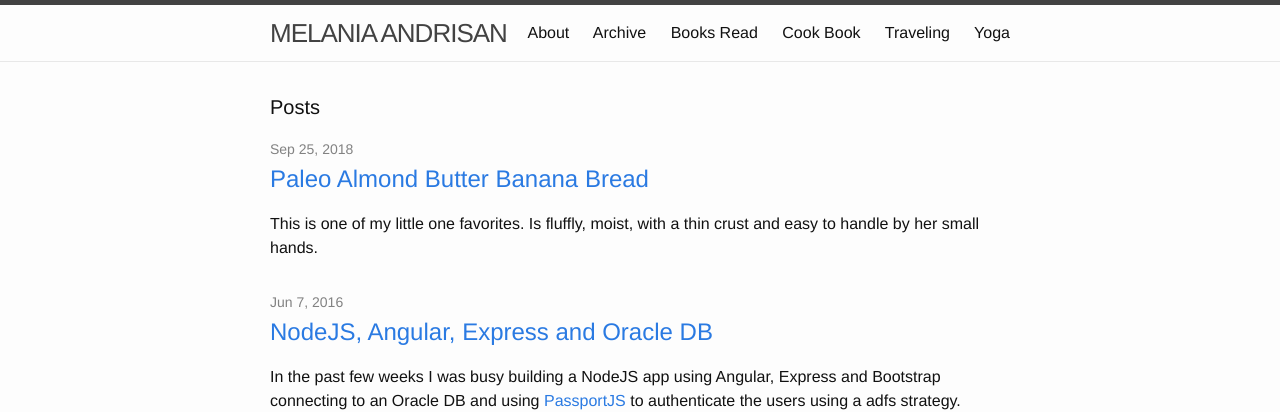
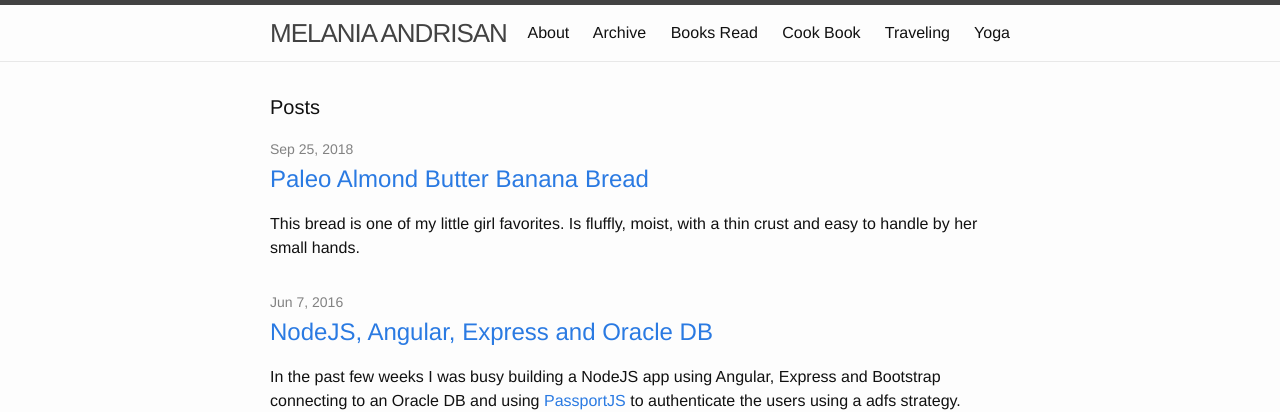
Before and after one commit to melaniaandrisan/melaniaandrisan.github.io, a Jekyll site: the page built from index.html, in a window 1280 px wide. Shown: the top 412 px of the page. Built offline with Jekyll 4.4.1, drawn with Linux system fonts in a browser that asks for light colours; comment, search, counter and statistics services are not loaded; part of the change alters nothing that is shown.

Commit message:
Update 2018-09-25-Paleo-banana-bread.md

```diff
--- a/_posts/2018-09-25-Paleo-banana-bread.md
+++ b/_posts/2018-09-25-Paleo-banana-bread.md
@@ -8,11 +8,14 @@ title: "Paleo Almond Butter Banana Bread"
 
 ---
 
-This is one of my little one favorites. Is fluffly, moist, with a thin crust and easy to handle by her small hands.
+This bread is one of my little girl favorites. Is fluffly, moist, with a thin crust and easy to handle by her small hands.
 
 **Prep Time**: 5 minutes
 
-**Cook time**: 50 to 55 minutes fot frozen bananas/40-45 minutes for fresh
+**Cook time**:
+- 50-55 minutes for frozen bananas
+- 40-45 minutes for fresh ones
+
 
 **Servings**: 12 slices
 
@@ -45,15 +48,17 @@ This is one of my little one favorites. Is fluffly, moist, with a thin crust and
 5. Bake for 50 to 55 minutes or untill your tooth pick comes clean(I checked at around 40 minutes and it was not done at all - probably if you have fresh bananas at 40 minutes will be already done)
 
 ### Nutritional Facts
-Serving Size 1 slice (43 g)
+Total Servings: 12 slices
+
+Serving Size: 1 slice (43 g)
 
 Amount Per Serving
 
-- **Calories** 51.6 kcal
-- **Total Fat** 1.9g
-  - Saturated Fat 0.5g
-  - Trans Fat 0g
-- **Total Carbohydrates** 7.2g
-  - Dietary Fiber 0.9 g
-  - Sugars 3.8 g
-- **Proteine** 2.1g
+- **Calories:** 51.6 kcal
+- **Total Fat:** 1.9g
+  - Saturated Fat: 0.5g
+  - Trans Fat: 0g
+- **Total Carbohydrates:** 7.2g
+  - Dietary Fiber: 0.9 g
+  - Sugars: 3.8 g
+- **Proteine:** 2.1g
```
